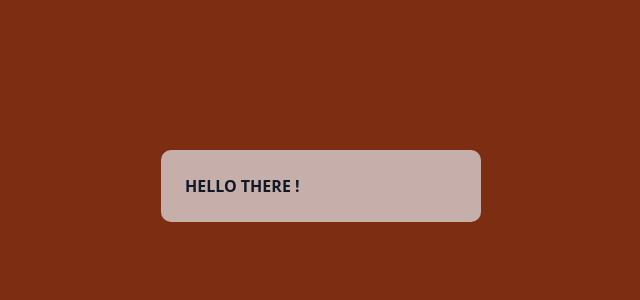
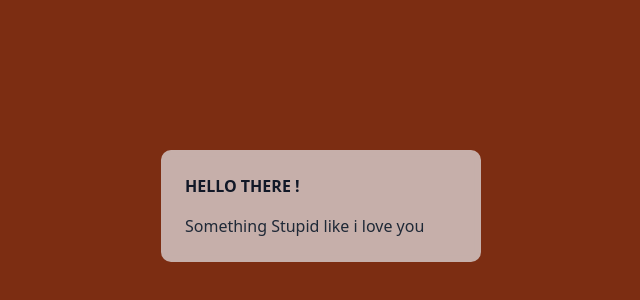
Before and after one commit to dimashilmawan/react-framer-motion, a React (Vite) app: page / in a window 1280 px wide. Shown: the part 26-326 px from the top of the page, without its empty margins (319-959 px from the left). Built offline with nearby package versions, Linux system fonts and the light colour scheme.

Commit message:
add comment on animarepresence with layout

```diff
--- a/src/components/ResizableMyVersion.jsx
+++ b/src/components/ResizableMyVersion.jsx
@@ -31,7 +31,7 @@ const ResizableMyVersion = () => {
 				{/* It's OKAY if we toggle to fast and there is exit animation*/}
 				{/* as long AnimarePresence in short circuit like bellow (not TERNARY)*/}
 				{/* ======================================================================= */}
-				<AnimatePresence mode="popLayout">
+				{/* <AnimatePresence mode="popLayout">
 					{isOpen && (
 						<motion.div
 							layout
@@ -51,35 +51,41 @@ const ResizableMyVersion = () => {
 							<p>Lorem ipsum dolor sit amet consectetur.</p>
 						</motion.div>
 					)}
-				</AnimatePresence>
+				</AnimatePresence> */}
 				{/* ======================================================================= */}
 				{/* animatepresence MODE "poplayout" is the best for animating with layout */}
 				{/* if we toggle to fast and there is exit animation, it make a BUG*/}
 				{/* Dont use exit animation in AnimarePresence TERNARY like bellow*/}
 				{/* ======================================================================= */}
-				{/* <AnimatePresence mode="popLayout" initial={false}>
+				<AnimatePresence mode="popLayout" initial={false}>
 					<motion.p
 						key={isOpen}
+						// without AnimatePresence
+						// initial={false}
+						// animate={{
+						// 	opacity: [0, 1],
+						// 	transition: { delay: 0.1 },
+						// }}
 						initial={{
 							opacity: 0,
 						}}
 						animate={{
 							opacity: 1,
-							transition: { delay: 0.2 },
+							transition: { delay: 0.1 },
 						}}
 						// exit make BUG with double children if we toggle to fast
 						// exit={{ x: -150, opacity: 0 }}
-						// transition={{ duration: 1 }}
+						// transition={{ duration: 0.5 }}
 						// layout="size"
 						// layout="position"
 						layout
-						className="mt-4 space-y-3"
+						className="mt-4 space-y-3 "
 					>
 						{isOpen
 							? "Lorem ipsum dolor sit amet consectetur adipisicing elit. Lorem ipsum dolor sit amet consectetur adipisicing elit. "
 							: "	Something Stupid like i love you"}
 					</motion.p>
-				</AnimatePresence> */}
+				</AnimatePresence>
 				{/* ===================================================================== */}
 			</motion.div>
 		</div>
```
